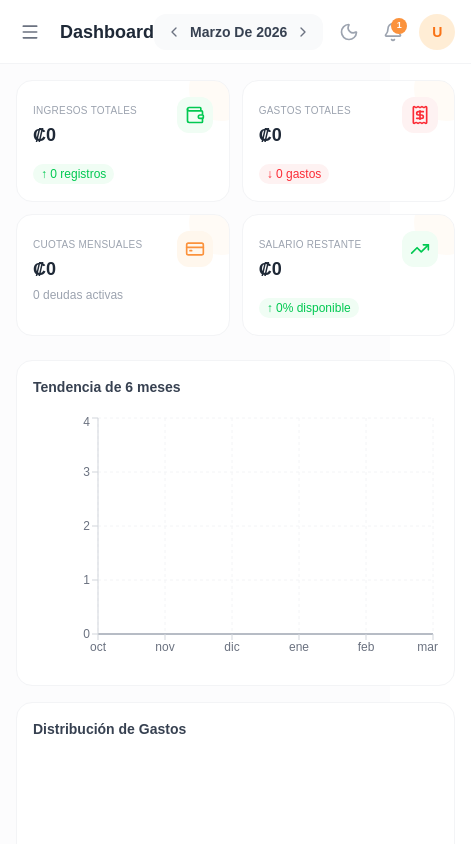
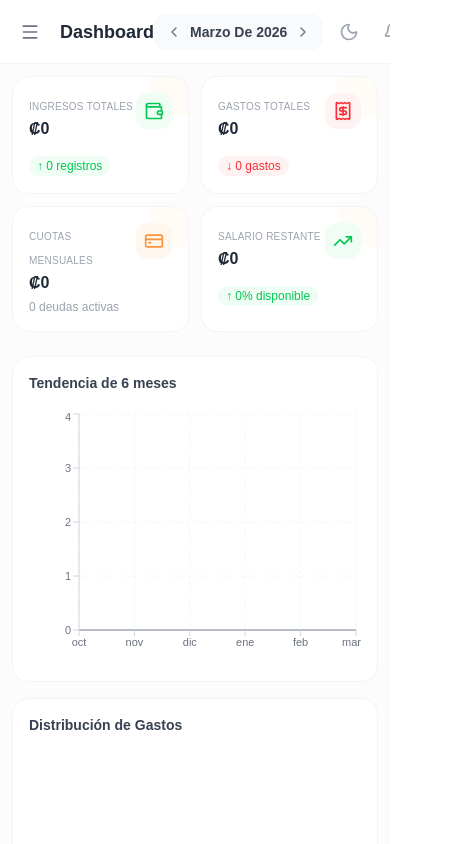
Before and after one commit to camaroncin2/Gastos-app, a Next.js app: page / in a window 390 px wide. Shown: the top 844 px of the page, 471 px wide, since content can reach past the window. Built offline with nearby package versions, Linux system fonts and the light colour scheme.

Commit message:
feat: enhance layout and styling for improved responsiveness and accessibility

```diff
--- a/src/app/globals.css
+++ b/src/app/globals.css
@@ -36,6 +36,11 @@
 
 .dark * {
   scrollbar-color: #23262f transparent;
+}
+
+html, body {
+  overflow-x: hidden;
+  max-width: 100vw;
 }
 
 body {
--- a/src/app/layout.tsx
+++ b/src/app/layout.tsx
@@ -1,4 +1,4 @@
-import type { Metadata } from "next";
+import type { Metadata, Viewport } from "next";
 import { Geist, Geist_Mono } from "next/font/google";
 import ThemeProvider from "@/components/ThemeProvider";
 import "./globals.css";
@@ -18,6 +18,13 @@ export const metadata: Metadata = {
   description: "Aplicación web para gestionar gastos personales, ingresos, deudas y ahorros",
 };
 
+export const viewport: Viewport = {
+  width: "device-width",
+  initialScale: 1,
+  maximumScale: 1,
+  userScalable: false,
+};
+
 export default function RootLayout({
   children,
 }: Readonly<{
--- a/src/components/AppShell.tsx
+++ b/src/components/AppShell.tsx
@@ -74,7 +74,7 @@ export default function AppShell() {
   }
 
   return (
-    <div className="flex min-h-screen bg-gray-50/50 dark:bg-dark-bg transition-colors">
+    <div className="flex min-h-screen bg-gray-50/50 dark:bg-dark-bg transition-colors overflow-x-hidden">
       {/* Mobile backdrop */}
       {isMobile && mobileMenuOpen && (
         <div
@@ -93,7 +93,7 @@ export default function AppShell() {
       />
 
       <div
-        className="flex-1 transition-[margin] duration-300 ease-in-out"
+        className="flex-1 min-w-0 transition-[margin] duration-300 ease-in-out"
         style={{ marginLeft: isMobile ? 0 : (sidebarCollapsed ? 72 : 260) }}
       >
         <TopBar
@@ -102,7 +102,7 @@ export default function AppShell() {
           isMobile={isMobile}
         />
 
-        <main className="p-4 md:p-6 lg:p-8">
+        <main className="p-3 md:p-6 lg:p-8 overflow-x-hidden">
           <AnimatePresence mode="wait">
             <motion.div
               key={activeView}
--- a/src/components/ui/NotificationsPanel.tsx
+++ b/src/components/ui/NotificationsPanel.tsx
@@ -216,7 +216,7 @@ export default function NotificationsPanel({ open, onClose }: NotificationsPanel
             animate={{ opacity: 1, y: 0, scale: 1 }}
             exit={{ opacity: 0, y: -8, scale: 0.96 }}
             transition={{ duration: 0.15 }}
-            className="absolute right-0 top-full mt-2 w-80 md:w-96 bg-white dark:bg-dark-card rounded-2xl border border-gray-100 dark:border-dark-border shadow-xl z-50 overflow-hidden"
+            className="absolute right-0 top-full mt-2 w-[calc(100vw-2rem)] sm:w-80 md:w-96 max-w-[24rem] bg-white dark:bg-dark-card rounded-2xl border border-gray-100 dark:border-dark-border shadow-xl z-50 overflow-hidden"
           >
             {/* Header */}
             <div className="flex items-center justify-between px-4 py-3 border-b border-gray-100 dark:border-dark-border">
--- a/src/components/ui/StatCard.tsx
+++ b/src/components/ui/StatCard.tsx
@@ -38,13 +38,13 @@ export default function StatCard({
     >
       <div className="absolute top-0 right-0 w-16 h-16 md:w-24 md:h-24 translate-x-6 md:translate-x-8 -translate-y-6 md:-translate-y-8 rounded-full bg-orange-50 dark:bg-orange-500/5 opacity-50" />
 
-      <div className="flex items-start justify-between relative">
-        <div className="space-y-3">
+      <div className="flex items-start justify-between relative min-w-0">
+        <div className="space-y-3 min-w-0 flex-1">
           <span className="text-[10px] md:text-sm font-medium text-gray-400 uppercase tracking-wide">
             {title}
           </span>
           <div>
-            <p className="text-lg md:text-2xl font-bold text-gray-800 dark:text-gray-100">{value}</p>
+            <p className="text-base md:text-2xl font-bold text-gray-800 dark:text-gray-100 truncate">{value}</p>
             {subtitle && (
               <p className="text-xs text-gray-400 mt-1">{subtitle}</p>
             )}
--- a/src/components/views/DashboardView.tsx
+++ b/src/components/views/DashboardView.tsx
@@ -189,8 +189,8 @@ export default function DashboardView() {
                   </linearGradient>
                 </defs>
                 <CartesianGrid strokeDasharray="3 3" stroke={darkMode ? "#23262f" : "#f3f4f6"} />
-                <XAxis dataKey="month" tick={{ fontSize: 12, fill: darkMode ? "#9ca3af" : "#6b7280" }} stroke={darkMode ? "#23262f" : "#d1d5db"} />
-                <YAxis tick={{ fontSize: 12, fill: darkMode ? "#9ca3af" : "#6b7280" }} stroke={darkMode ? "#23262f" : "#d1d5db"} />
+                <XAxis dataKey="month" tick={{ fontSize: 11, fill: darkMode ? "#9ca3af" : "#6b7280" }} stroke={darkMode ? "#23262f" : "#d1d5db"} />
+                <YAxis tick={{ fontSize: 11, fill: darkMode ? "#9ca3af" : "#6b7280" }} stroke={darkMode ? "#23262f" : "#d1d5db"} width={45} hide={false} />
                 <Tooltip
                   contentStyle={{
                     borderRadius: "12px",
@@ -292,10 +292,10 @@ export default function DashboardView() {
           </h3>
           <div className="h-52">
             <ResponsiveContainer width="100%" height="100%" minWidth={0} minHeight={0}>
-              <BarChart data={barData} barSize={40}>
+              <BarChart data={barData} barSize={30}>
                 <CartesianGrid strokeDasharray="3 3" stroke={darkMode ? "#23262f" : "#f3f4f6"} />
-                <XAxis dataKey="name" tick={{ fontSize: 12, fill: darkMode ? "#9ca3af" : "#6b7280" }} stroke={darkMode ? "#23262f" : "#d1d5db"} />
-                <YAxis tick={{ fontSize: 12, fill: darkMode ? "#9ca3af" : "#6b7280" }} stroke={darkMode ? "#23262f" : "#d1d5db"} />
+                <XAxis dataKey="name" tick={{ fontSize: 11, fill: darkMode ? "#9ca3af" : "#6b7280" }} stroke={darkMode ? "#23262f" : "#d1d5db"} />
+                <YAxis tick={{ fontSize: 11, fill: darkMode ? "#9ca3af" : "#6b7280" }} stroke={darkMode ? "#23262f" : "#d1d5db"} width={45} />
                 <Tooltip
                   contentStyle={{
                     borderRadius: "12px",
--- a/src/components/views/DebtsView.tsx
+++ b/src/components/views/DebtsView.tsx
@@ -115,10 +115,10 @@ export default function DebtsView() {
                       <p className="text-xs text-gray-400 mt-0.5">Día de pago: {debt.paymentDay} · Inicio: {debt.startDate}</p>
                     </div>
                   </div>
-                  <div className="grid grid-cols-3 gap-3 mb-4">
-                    <div><p className="text-xs text-gray-400">Total</p><p className="text-sm font-semibold text-gray-700 dark:text-gray-200">{formatCurrency(debt.totalAmount, debt.currency)}</p></div>
-                    <div><p className="text-xs text-gray-400">Cuota</p><p className="text-sm font-semibold text-orange-500">{formatCurrency(debt.monthlyPayment, debt.currency)}</p></div>
-                    <div><p className="text-xs text-gray-400">Restante</p><p className="text-sm font-semibold text-gray-700 dark:text-gray-200">{formatCurrency(remaining, debt.currency)}</p></div>
+                  <div className="grid grid-cols-3 gap-2 sm:gap-3 mb-4">
+                    <div className="min-w-0"><p className="text-xs text-gray-400">Total</p><p className="text-xs sm:text-sm font-semibold text-gray-700 dark:text-gray-200 truncate">{formatCurrency(debt.totalAmount, debt.currency)}</p></div>
+                    <div className="min-w-0"><p className="text-xs text-gray-400">Cuota</p><p className="text-xs sm:text-sm font-semibold text-orange-500 truncate">{formatCurrency(debt.monthlyPayment, debt.currency)}</p></div>
+                    <div className="min-w-0"><p className="text-xs text-gray-400">Restante</p><p className="text-xs sm:text-sm font-semibold text-gray-700 dark:text-gray-200 truncate">{formatCurrency(remaining, debt.currency)}</p></div>
                   </div>
                   <div className="space-y-2 mb-4">
                     <div className="flex items-center justify-between text-xs">
@@ -186,7 +186,7 @@ export default function DebtsView() {
                 className="w-full px-4 py-2.5 rounded-xl border border-gray-200 text-sm focus:outline-none focus:ring-2 focus:ring-orange-300 focus:border-transparent" />
             </div>
           </div>
-          <div className="grid grid-cols-3 gap-4">
+          <div className="grid grid-cols-1 sm:grid-cols-3 gap-4">
             <div>
               <label className="block text-sm font-medium text-gray-600 mb-1">Meses pagados</label>
               <input type="number" min="0" value={form.paidMonths} onChange={(e) => setForm({ ...form, paidMonths: e.target.value })}
```
